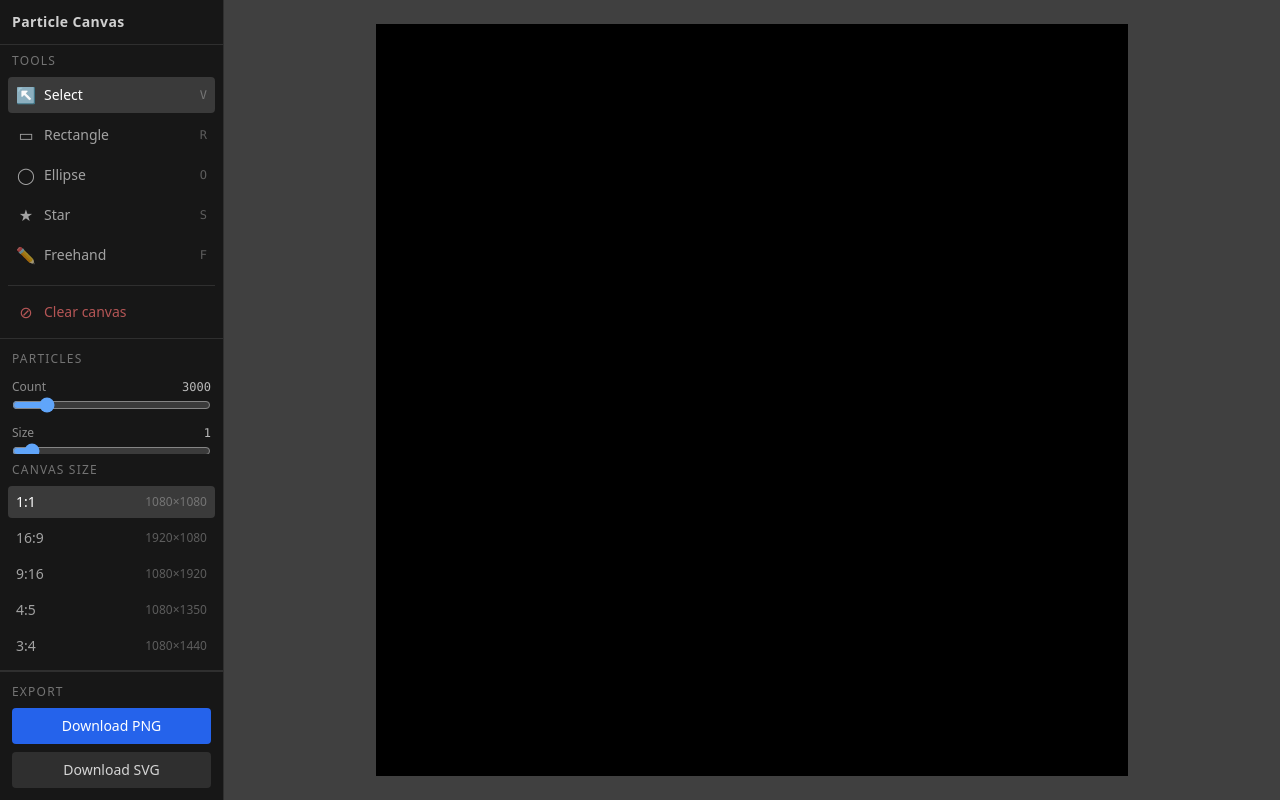
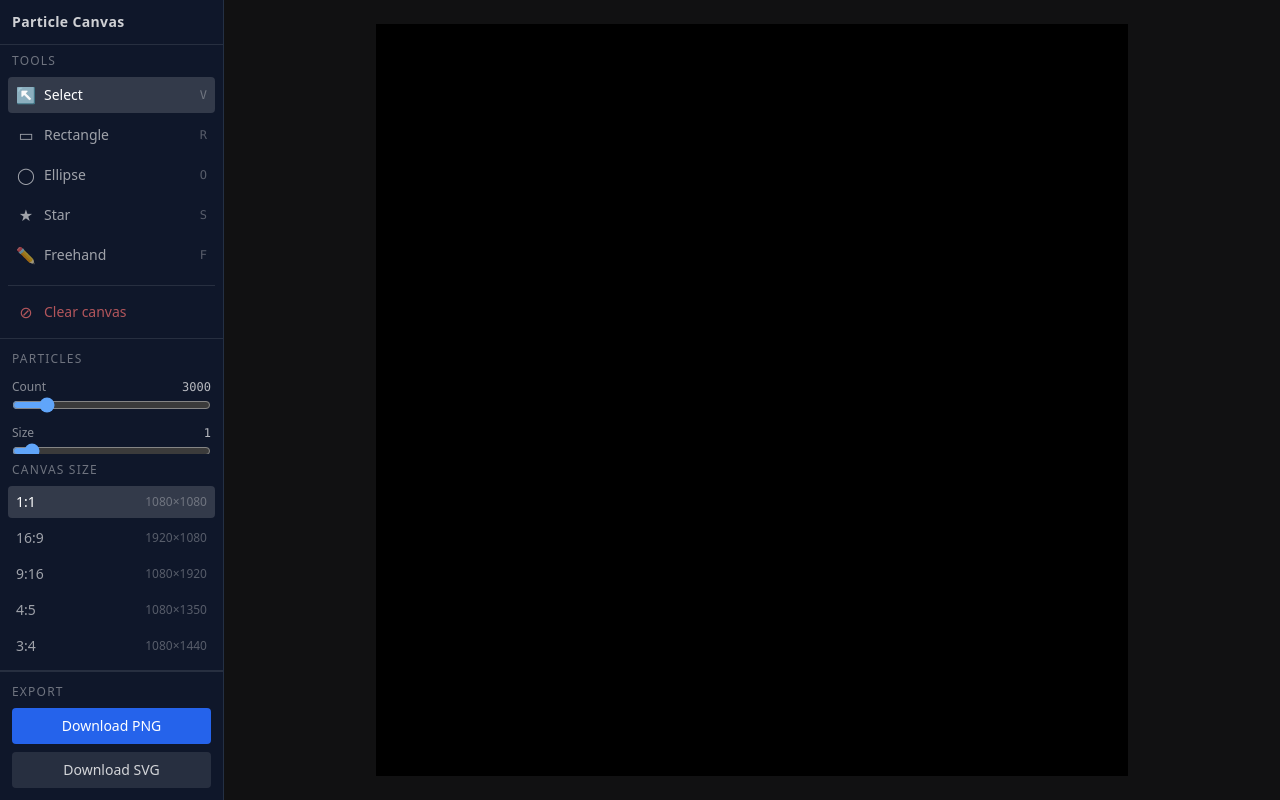
Before and after one commit to blessque/particle-canvas-mos, a React (Vite) app: page / in a window 1280 px wide. Built offline with nearby package versions, Linux system fonts and the light colour scheme.

Commit message:
fix: workspace #111112, sidebar slate-900 for subtle blue-tinted chrome

```diff
--- a/src/App.tsx
+++ b/src/App.tsx
@@ -25,9 +25,9 @@ export default function App() {
   }, [objects, config]);
 
   return (
-    <div className="flex h-screen w-screen overflow-hidden bg-neutral-700 text-white">
+    <div className="flex h-screen w-screen overflow-hidden bg-[#111112] text-white">
       {/* Left sidebar */}
-      <aside className="w-56 shrink-0 flex flex-col bg-neutral-900 border-r border-white/10 overflow-hidden">
+      <aside className="w-56 shrink-0 flex flex-col bg-slate-900 border-r border-slate-700/60 overflow-hidden">
         <div className="px-3 py-3 border-b border-white/10">
           <h1 className="text-sm font-semibold tracking-wide text-white/80">Particle Canvas</h1>
         </div>
@@ -43,7 +43,7 @@ export default function App() {
       </aside>
 
       {/* Canvas area */}
-      <main className="flex-1 overflow-hidden bg-neutral-700 p-6">
+      <main className="flex-1 overflow-hidden bg-[#111112] p-6">
         <CanvasRoot particlesRef={particlesRef} renderTick={renderTick} />
       </main>
     </div>
```
